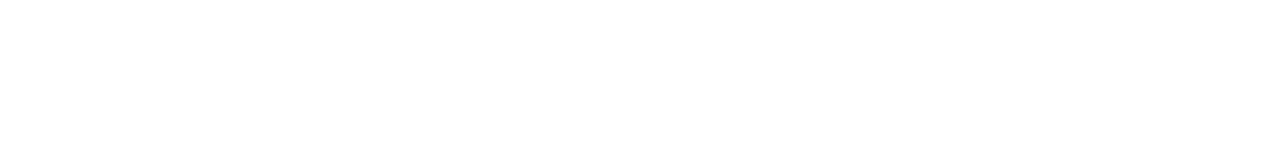
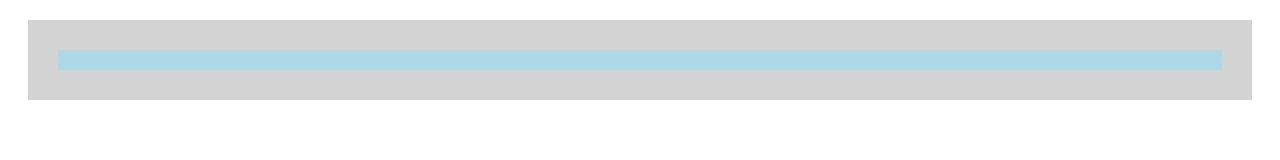
Before and after one commit to Fatemeh-Ebrahimzd/marrgin-collapse, a plain HTML site: page index.html in a window 1280 px wide. Drawn offline with Linux system fonts and the light colour scheme.

Commit message:
add link tag & css style

```diff
--- /dev/null
+++ b/css/styl.css
@@ -0,0 +1,11 @@
+.parent {
+    background-color: lightgray;
+    padding: 20px;
+    margin: 20px;
+}
+
+.child {
+    background-color: lightblue;
+    padding: 10px;
+    margin: 10px;
+}
--- a/index.html
+++ b/index.html
@@ -4,6 +4,7 @@
     <meta charset="UTF-8">
     <meta name="viewport" content="width=device-width, initial-scale=1.0">
     <title>Document</title>
+    <link rel="stylesheet" href="./css/styl.css">
 </head>
 <body>
     <div class="parent">
```
